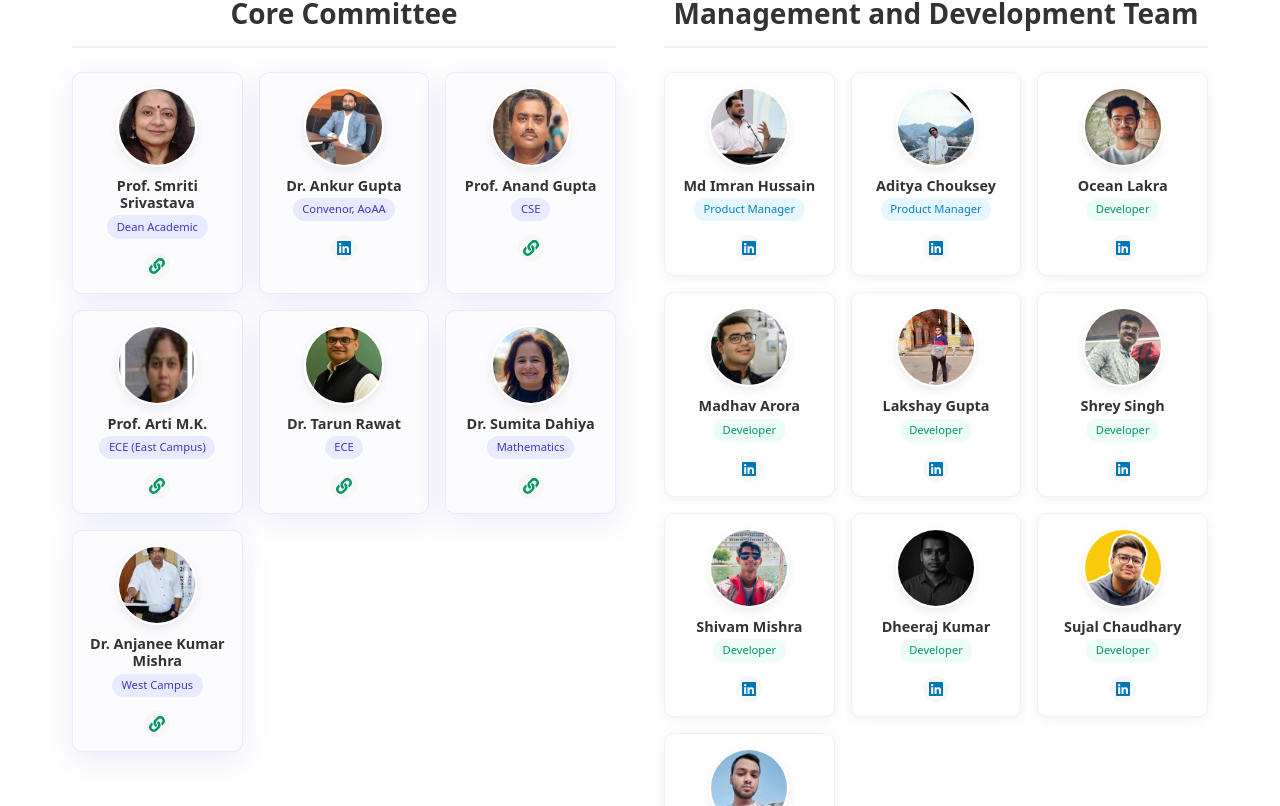
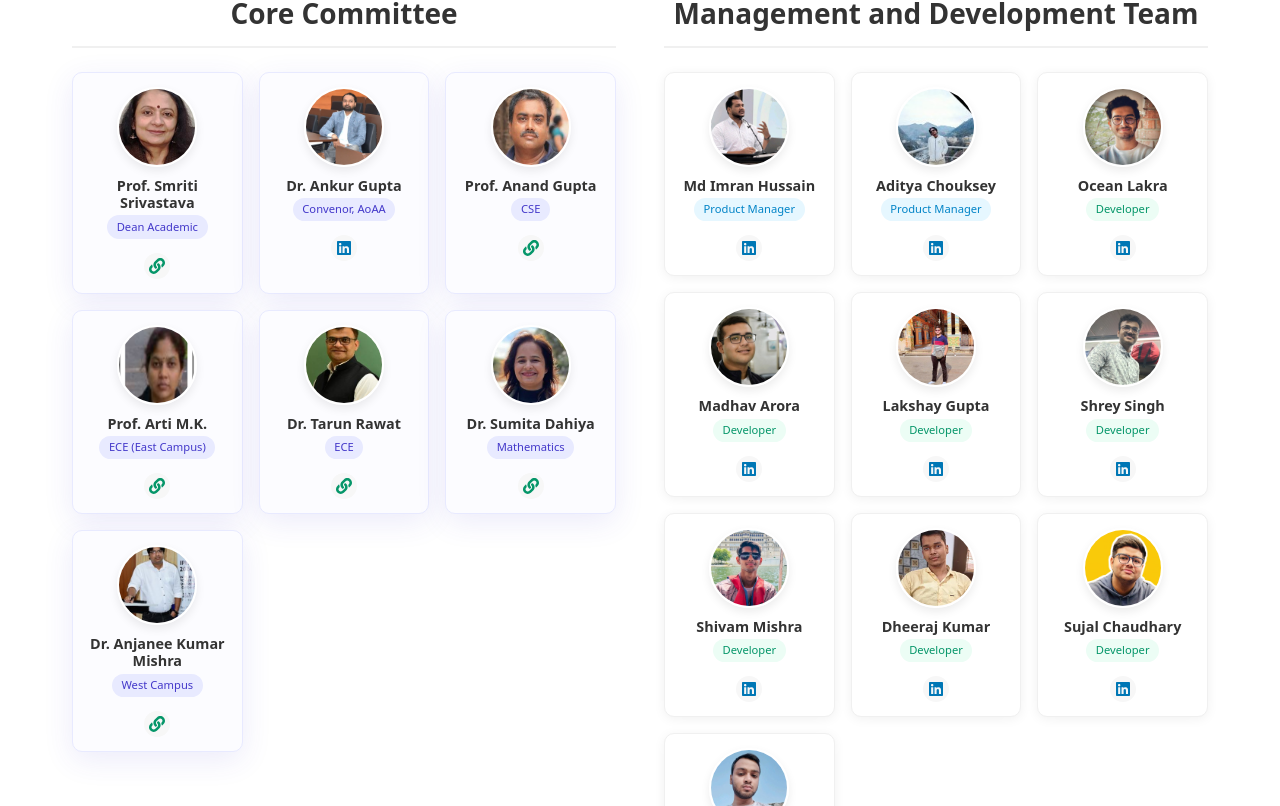
Before and after one commit to avlokan-nsut/nptelize, a React (Vite) app in the folder frontend/: page /developers in a window 1280 px wide. Shown: the part 367-1173 px from the top of the page. Built offline with nearby package versions, Linux system fonts and the light colour scheme; no server answers.

Commit message:
Refactor code structure for improved readability and maintainability

```diff
--- a/frontend/src/components/Developers.tsx
+++ b/frontend/src/components/Developers.tsx
@@ -139,7 +139,7 @@ const developers: Developer[] = [
         category: "developer",
         linkedinUrl: "https://www.linkedin.com/in/greatnerve",
         imageUrl:
-            "/Team/Dheeraj.png",
+            "/Team/Dheeraj.jpg",
     },
     {
         id: 9,
```
Also changed, not shown: frontend/public/Team/Dheeraj.jpg (added), frontend/public/Team/Dheeraj.png (deleted).
